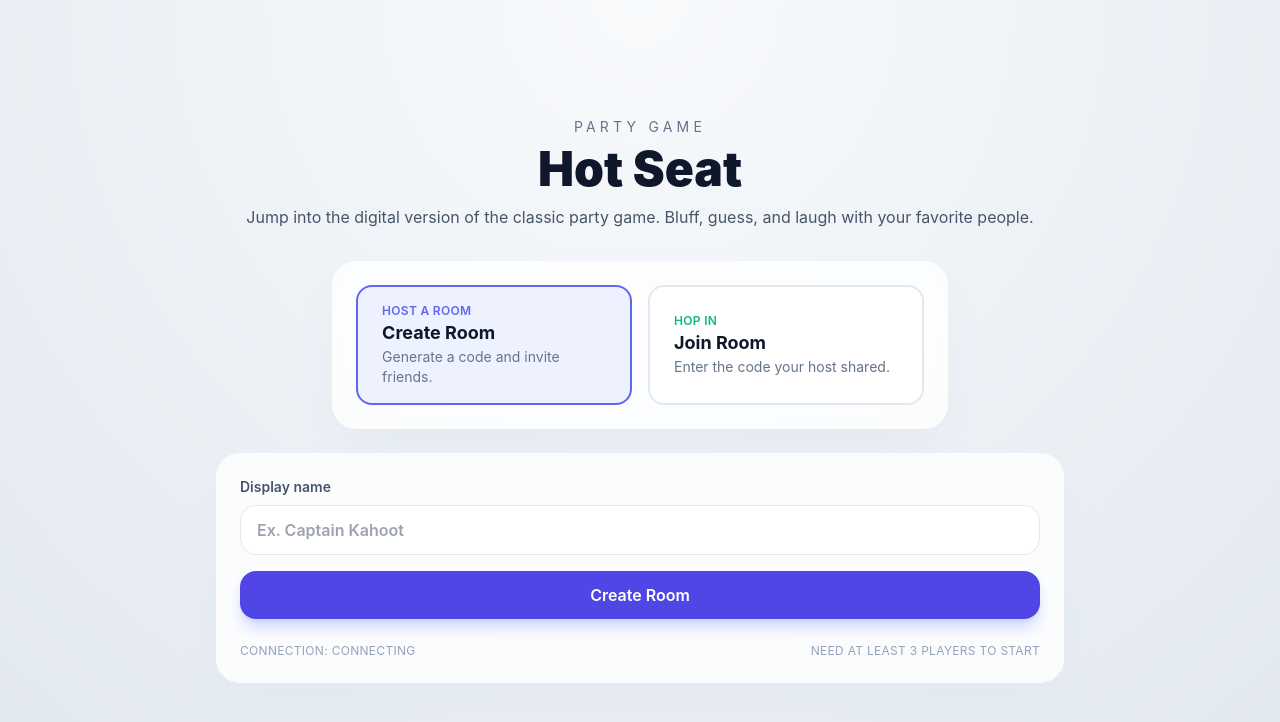
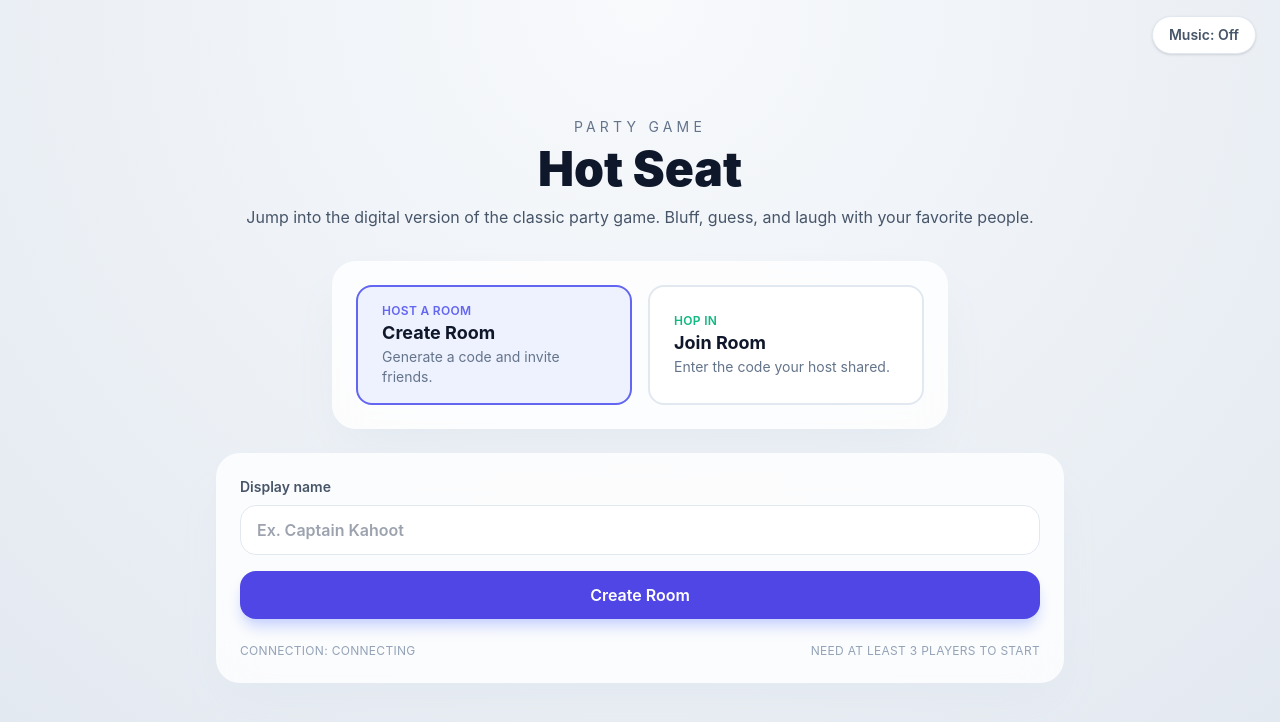
Before and after one commit to Suleman614/Hot-Seat, a React (Vite) app in the folder client/: page / in a window 1280 px wide. Shown: the top 722 px of the page. Built offline with nearby package versions, Linux system fonts and the light colour scheme; no server answers.

Commit message:
Add background music toggle

```diff
--- a/client/src/App.tsx
+++ b/client/src/App.tsx
@@ -1,4 +1,4 @@
-import { useCallback, useMemo, useState } from "react";
+import { useCallback, useEffect, useMemo, useRef, useState } from "react";
 import { Landing } from "./components/Landing";
 import { LobbyView } from "./components/LobbyView";
 import { GameBoard } from "./components/GameBoard";
@@ -10,6 +10,8 @@ import type { Player } from "./types";
 function App() {
   const [landingMode, setLandingMode] = useState<LandingMode>("create");
   const [loading, setLoading] = useState(false);
+  const [musicOn, setMusicOn] = useState(false);
+  const audioRef = useRef<HTMLAudioElement | null>(null);
 
   const {
     room,
@@ -94,8 +96,36 @@ function App() {
     await endGame();
   }, [endGame]);
 
+  useEffect(() => {
+    const audio = audioRef.current;
+    if (!audio) return;
+    if (!musicOn) {
+      audio.pause();
+      return;
+    }
+    const nextSrc = "/audio/wii-music.mp3";
+    if (!audio.src.endsWith(nextSrc)) {
+      audio.src = nextSrc;
+    }
+    audio.loop = true;
+    audio.volume = 0.15;
+    void audio.play();
+  }, [musicOn, room?.gameState]);
+
+  const musicButton = (
+    <button
+      type="button"
+      onClick={() => setMusicOn((prev) => !prev)}
+      className="rounded-full border border-slate-200 bg-white px-4 py-2 text-sm font-semibold text-slate-600 shadow hover:bg-slate-50"
+    >
+      {musicOn ? "Music: On" : "Music: Off"}
+    </button>
+  );
+
   if (!room) {
     return (
+      <div className="relative min-h-screen">
+        <div className="absolute right-6 top-4 z-10">{musicButton}</div>
         <Landing
           mode={landingMode}
           onModeChange={handleModeChange}
@@ -105,6 +135,8 @@ function App() {
           connectionStatus={connectionStatus}
           error={lastError}
         />
+        <audio ref={audioRef} preload="auto" />
+      </div>
     );
   }
 
@@ -119,6 +151,7 @@ function App() {
           <StatusPill label="Status" value={connectionStatus} />
           <StatusPill label="Room" value={room.code} />
           <StatusPill label="Player" value={playerName || me?.name || "You"} />
+          {musicButton}
           {me?.isHost && room.gameState !== "lobby" && room.gameState !== "finalSummary" && (
             <button
               type="button"
@@ -175,6 +208,7 @@ function App() {
       {room.gameState === "finalSummary" && (
         <FinalSummary room={room} me={me} onPlayAgain={() => handleStartGame()} />
       )}
+      <audio ref={audioRef} preload="auto" />
     </div>
   );
 }
```
Also changed, not shown: 1 other file (tests, documents, lock files or other folders). Lines whose indentation alone changed are shown as unchanged.
